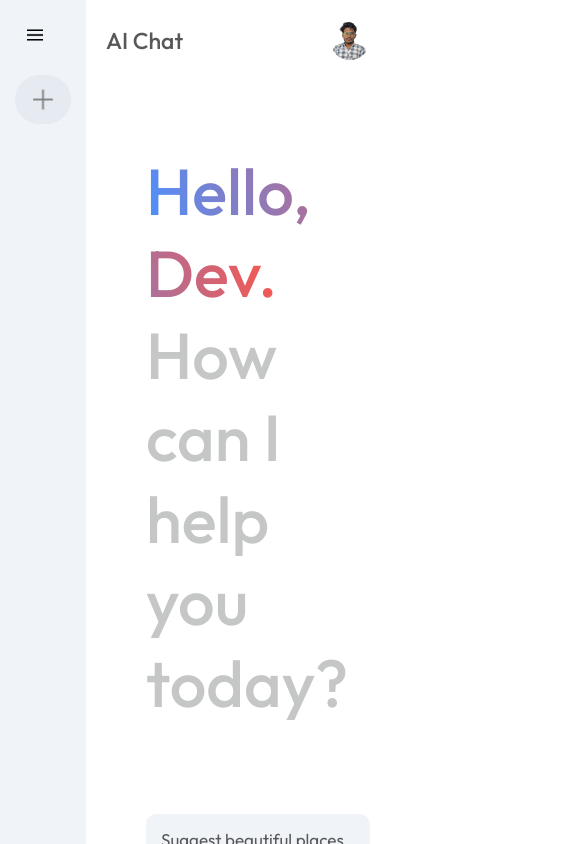
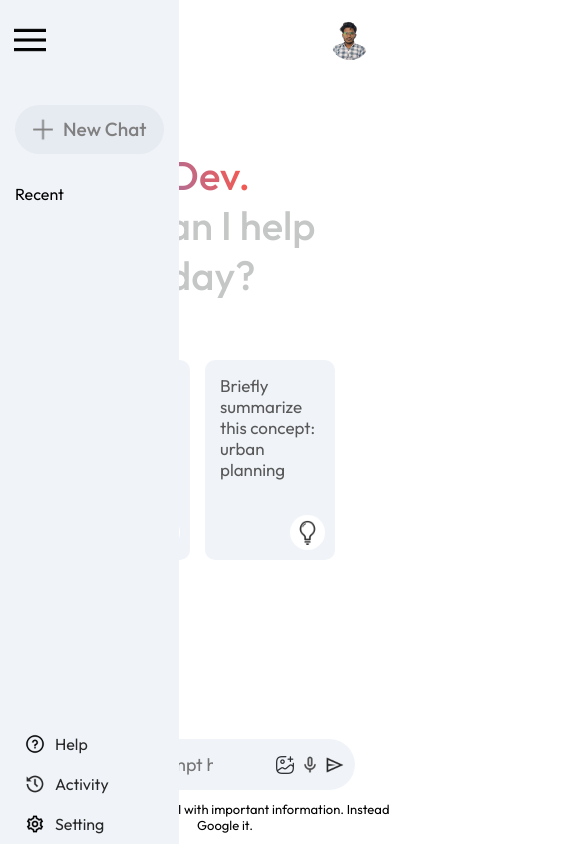
Before and after one commit to Vibudh08/Chat-app-, a React (Vite) app: page / in a window 390 px wide. Both pictures are taken after a click on the picture 35 px from the left and 35 px from the top of the page. Shown: the top 844 px of the page, 565 px wide, since content can reach past the window. Built offline with nearby package versions, Linux system fonts and the light colour scheme.

Commit message:
responsive

```diff
--- a/src/components/Main/Main.css
+++ b/src/components/Main/Main.css
@@ -22,6 +22,8 @@
 .main .nav p{
     font-weight: 500;
     font-size: 23px;
+    margin-left: 60px;
+    /* position: sticky; */
 }
 
 .main-container{
@@ -152,7 +154,7 @@
 
 .result-title p{
     font-size: 20px;
-    max-width: 600px;
+    max-width: 60%;
     padding: 10px 18px;
     background-color:  #f0f4f9;
     border-radius: 50px;
@@ -206,6 +208,21 @@
     animation: loader 3s infinite linear;
 }
 
+.nav .menu  img{
+    width: 20px;
+}
+
+.nav .menu1{
+    width: 20px;
+    z-index: 1000;
+    position: fixed;
+    left: 0px;
+    display: block;
+    float: left;
+    margin-left: 10px;
+    cursor: pointer;
+}
+
 @keyframes loader {
     0%{
         background-position: -800px 0px;
@@ -214,3 +231,62 @@
         background-position: 800px 0px;
     }
 }
+
+@media (max-width:1000px) {
+    .main .greet{
+        margin: 50px 0px;
+        font-size: 40px;
+        font-weight: 500;
+        padding: 20px;
+        margin-left: 40px;
+        margin-bottom: 0px;
+    }
+
+    .main .cards{
+        display: grid;
+        grid-template-columns: repeat(auto-fill, minmax(180px, 0fr));
+        /* gap: 15px;
+        padding: 15px;
+        margin-left: 40px; */
+    }
+
+    /* .main .card{
+        height: 180px;
+    } */
+}
+
+@media (max-width:1000px) {
+    #abc{
+        display: none;
+    }
+    #bcd{
+        display: none;
+    }
+    .main .greet{
+        margin-bottom: 20px;
+    }
+}
+
+@media (max-width:500px) {
+   .main .cards{
+        display: grid;
+        grid-template-columns: repeat(auto-fill, minmax(130px, 0fr));
+}
+}
+
+
+@media (max-width:600px) {
+    .main-bottom input{
+        flex: none;
+        width: 150px;
+    }
+    .main-bottom img{
+        width: 20px;
+    }
+    .search-box{
+        padding: 5px 10px;
+    }
+    .search-box div{
+        gap: 5px;
+    }
+}
--- a/src/components/Main/Main.jsx
+++ b/src/components/Main/Main.jsx
@@ -9,10 +9,16 @@ const Main = () => {
     let paragraphText = document.getElementById(id).textContent;
     onSent(paragraphText)
   }
-  const {onSent,recentPrompt,showResult,loading,resultData,input,setInput} = useContext(context)
+  const {onSent,recentPrompt,showResult,loading,resultData,input,setInput,setIsOpen} = useContext(context)
   return (
     <div className="main">
       <div className="nav">
+        <img
+          className="menu1"
+          src={assets.menu_icon}
+          alt=""
+          onClick={() => setIsOpen((prev) => (prev === true ? false : true))}
+        />
         <p>AI Chat</p>
         <img src={assets.vib} alt="" />
       </div>
@@ -45,22 +51,24 @@ const Main = () => {
             </div>
 
             <div className="cards">
-              <div onClick={() => value("1")} className="card">
-                <p id="1">
+              <div onClick={() => value("aa")} className="card">
+                <p id="aa">
                   Suggest beautiful places to see on an upcoming road trip
                 </p>
                 <img src={assets.compass_icon} alt="" />
               </div>
-              <div onClick={() => value("2")} className="card">
-                <p id="2">Briefly summarize this concept: urban planning</p>
+              <div onClick={() => value("bb")} className="card">
+                <p id="bb">Briefly summarize this concept: urban planning</p>
                 <img src={assets.bulb_icon} alt="" />
               </div>
-              <div onClick={() => value("3")} className="card">
-                <p id="3">Brainstorm team bonding activities for our work retreat</p>
+              <div onClick={() => value("cc")} className="card" id="abc">
+                <p id="cc">
+                  Brainstorm team bonding activities for our work retreat
+                </p>
                 <img src={assets.message_icon} alt="" />
               </div>
-              <div onClick={() => value("4")} className="card">
-                <p id="4">Improve the readability of the following code</p>
+              <div onClick={() => value("dd")} className="card" id="bcd">
+                <p id="dd">Improve the readability of the following code</p>
                 <img src={assets.code_icon} alt="" />
               </div>
             </div>
--- a/src/components/Sidebar/Sidebar.css
+++ b/src/components/Sidebar/Sidebar.css
@@ -5,9 +5,19 @@
     justify-content: space-between;
     background-color: #f0f4f9;
     padding: 25px 15px;
+    z-index: 1;
 }
 
-.sidebar img{
+.sidebar.closed {
+  display: none;
+}
+
+/* Sidebar appears as an overlay when opened */
+.sidebar.open {
+  display: block;
+}
+
+ .sidebar img{
     width: 20px;
 }
 
@@ -18,7 +28,7 @@
 }
 
 .sidebar .new-chat{
-    margin-top: 30px;
+    margin-top: 80px;
     display: inline-flex;
     align-items: center;
     gap: 10px;
@@ -34,6 +44,8 @@
 .sidebar .recent{
     display: flex;
     flex-direction: column;
+    animation: fadeIn 1s;
+
 }
 
 .sidebar .recent-title{
@@ -59,6 +71,8 @@
 .sidebar .bottom{
     display: flex;
     flex-direction: column;
+    position: absolute;
+    bottom: 0;
 }
 
 .sidebar .bottom-item{
@@ -66,3 +80,23 @@
     cursor: pointer;
 
 }
+
+@media (max-width:700px) {
+   .sidebar.closed {
+        display: block;
+        position: fixed;
+        /* min-height: 105vh; */
+        display: inline-flex;
+        flex-direction: column;
+        justify-content: space-between;
+        background-color: #f0f4f9;
+        padding: 25px 15px;
+        z-index: 1000;
+        transition: all 0.3s ease;
+  }
+
+  /* Sidebar in open state will appear as an overlay */
+  .sidebar.open {
+    display: none;
+  }
+}
--- a/src/components/Sidebar/Sidebar.jsx
+++ b/src/components/Sidebar/Sidebar.jsx
@@ -1,31 +1,48 @@
-import './sidebar.css'
-import {assets} from '../../assets/assets'
-import { useContext, useState } from 'react';
-import { context } from '../../context/Context';
+import "./sidebar.css";
+import { assets } from "../../assets/assets";
+import { useContext, useEffect } from "react";
+import { context } from "../../context/Context";
+
 
 const Sidebar = () => {
+  const {
+    onSent,
+    prevPrompts,
+    setRecentPrompt,
+    newChat,
+    isOpen,
+    setIsOpen
+  } = useContext(context);
 
-    const [extended, setExtended] = useState(true)
-    const {onSent, prevPrompts, setRecentPrompt,newChat} = useContext(context)
+  const handleSidebarClick = () => {
+    if (window.innerWidth < 600) {
+      setIsOpen(true);
+    }
+  };
 
-    const loadPrompt= async (prompt)=>{
-      setRecentPrompt(prompt)
-      await onSent(prompt)
-    }
+  const loadPrompt = async (prompt) => {
+    setRecentPrompt(prompt);
+    await onSent(prompt);
+  };
   return (
-    <div className="sidebar">
+    <>
+      {/* {extended ? ( */}
+      <div
+        className={`sidebar ${isOpen ? "open" : "closed"}`}
+        onClick={handleSidebarClick}
+      >
         <div className="top">
-        <img
+          {/* <img
           className="menu"
           src={assets.menu_icon}
           alt=""
           onClick={() => setExtended((prev) => (prev === true ? false : true))}
-        />
-        <div className="new-chat">
+        /> */}
+          <div onClick={() => newChat()} className="new-chat">
             <img src={assets.plus_icon} alt="" />
-          {extended ? <p onClick={() => newChat()}>New Chat</p> : null}
+            <p>New Chat</p>
           </div>
-        {extended ? (
+
           <div className="recent">
             <p className="recent-title">Recent</p>
             {prevPrompts.map((item, index) => {
@@ -37,23 +54,26 @@ const Sidebar = () => {
               );
             })}
           </div>
-        ) : null}
         </div>
         <div className="bottom">
           <div className="bottom-item recent-entry">
             <img src={assets.question_icon} alt="" />
-          {extended ? <p>Help</p> : null}
+            <p>Help</p>
           </div>
           <div className="bottom-item recent-entry">
             <img src={assets.history_icon} alt="" />
-          {extended ? <p>Activity</p> : null}
+            <p>Activity</p>
           </div>
           <div className="bottom-item recent-entry">
             <img src={assets.setting_icon} alt="" />
-          {extended ? <p>Setting</p> : null}
+            <p>Setting</p>
           </div>
         </div>
       </div>
+      {/* ) : (
+        ""
+      )} */}
+    </>
   );
-}
-export default Sidebar
+};
+export default Sidebar;
--- a/src/context/Context.jsx
+++ b/src/context/Context.jsx
@@ -11,6 +11,8 @@ const ContextProvider = (props)=>{
     const [showResult, setShowResult] = useState(false);
     const [loading,setLoading] = useState(false)
     const [resultData,setResultData] = useState("")
+    const [isOpen, setIsOpen] = useState(true);
+
 
     const delayPara = (index,nextword)=>{
         setTimeout(function(){
@@ -69,7 +71,9 @@ const ContextProvider = (props)=>{
         resultData,
         input,
         setInput,
-        newChat
+        newChat,
+        isOpen,
+        setIsOpen
     }
     return(
         <context.Provider value={contextValue}>
--- a/src/index.css
+++ b/src/index.css
@@ -10,4 +10,14 @@
 #root{
   min-height: 100vh;
   display: flex;
+  animation: fadeIn 1s;
 }
+
+@keyframes fadeIn {
+  0%{
+    opacity: 0;
+  }
+  100%{
+    opacity: 1;
+  }
+}
```
Lines whose indentation alone changed are shown as unchanged.
